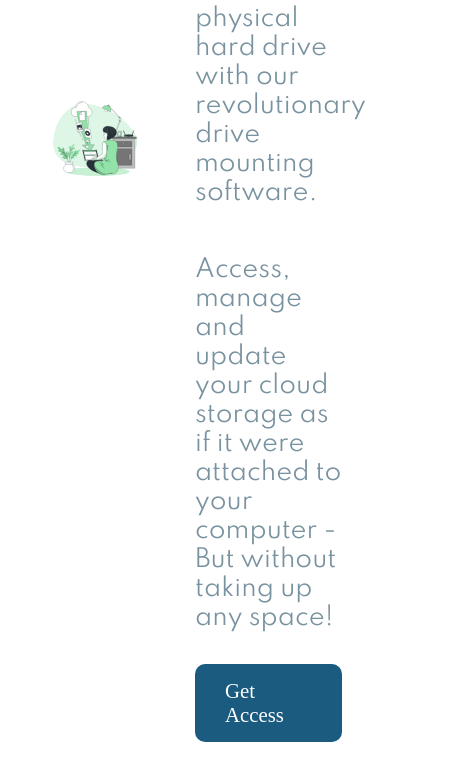
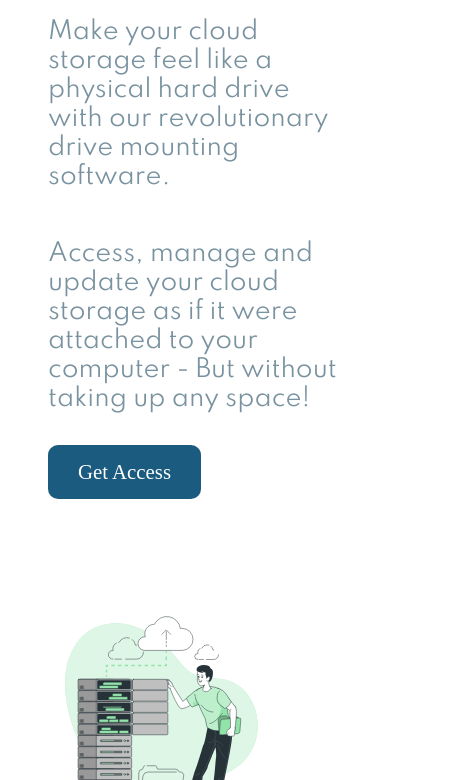
Before and after one commit to surjkhanal/SDrive-home, a plain HTML site: page index.html in a window 390 px wide. Shown: the part 567-1347 px from the top of the page, 472 px wide, since content can reach past the window. Drawn offline with Linux system fonts and the light colour scheme; files whose address does not match are found by name; a web font is replaced by a local one.

Commit message:
Update style.css

```diff
--- a/style.css
+++ b/style.css
@@ -106,3 +106,21 @@ footer a{
     border-radius: 10px;
 
 }
+
+
+@media screen and (max-width:600px){
+    body {
+        font-size:50%;
+    }
+    section{
+        flex-direction: column;
+    }
+    .sec-info{
+        width: 100%;
+    }
+    .sec-img{
+        width: 100%;
+        order: -1;
+    }
+
+}
```
